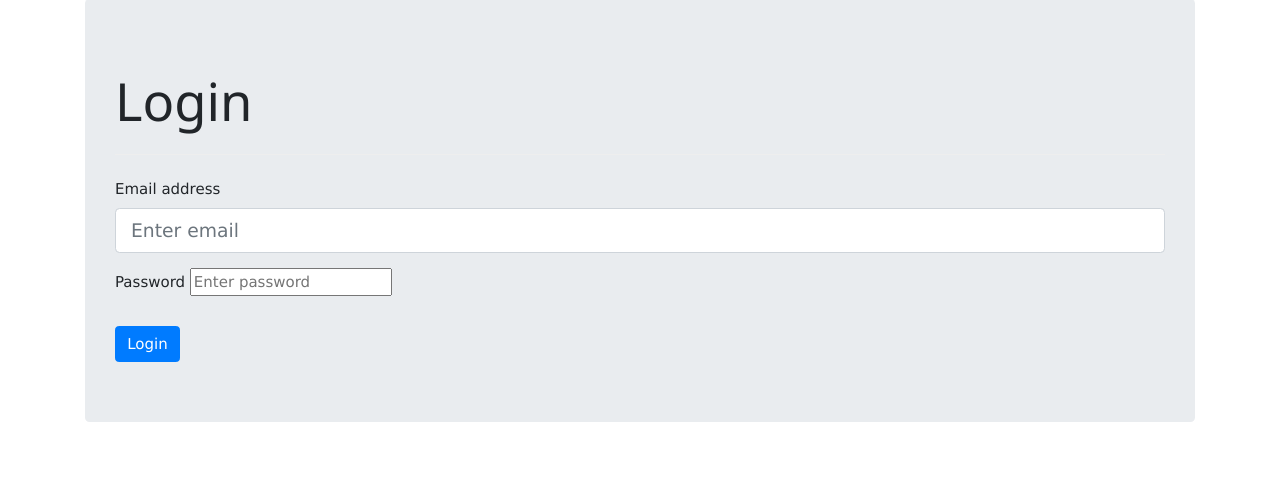
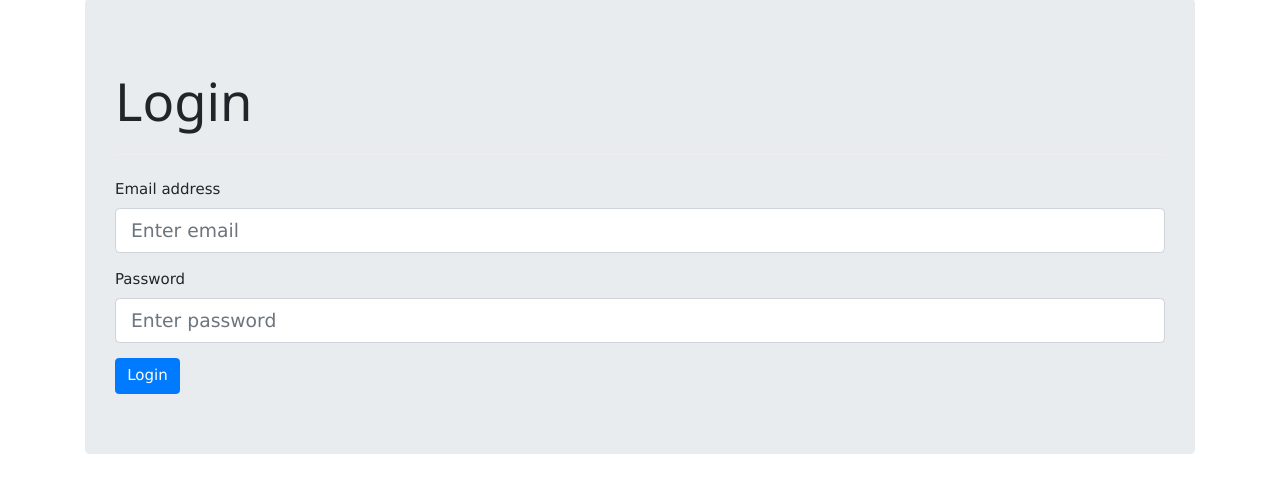
Before and after one commit to jun971006/portfolio_project, a Flask app: page /login in a window 1280 px wide. Shown: the part 154-647 px from the top of the page. Run offline with Flask 2, Linux system fonts and the light colour scheme; parts of the project's set-up code (start-up, migrations or seed data) failed here and were passed over; some libraries are stand-ins or nearby versions.

Commit message:
modified login.html

```diff
--- a/view/templates/login.html
+++ b/view/templates/login.html
@@ -11,7 +11,7 @@
 			</div>
 			<div class="form-group">
 				<label for="InputPW">Password</label>
-				<input type="password" name="userPassword" class="form-group" id="InputPW" placeholder="Enter password">
+				<input type="password" name="userPassword" class="form-control form-control-lg" id="InputPW" placeholder="Enter password">
 			</div>
 			<button type="submit" class="btn btn-primary">Login</button>
 		</form>
```
